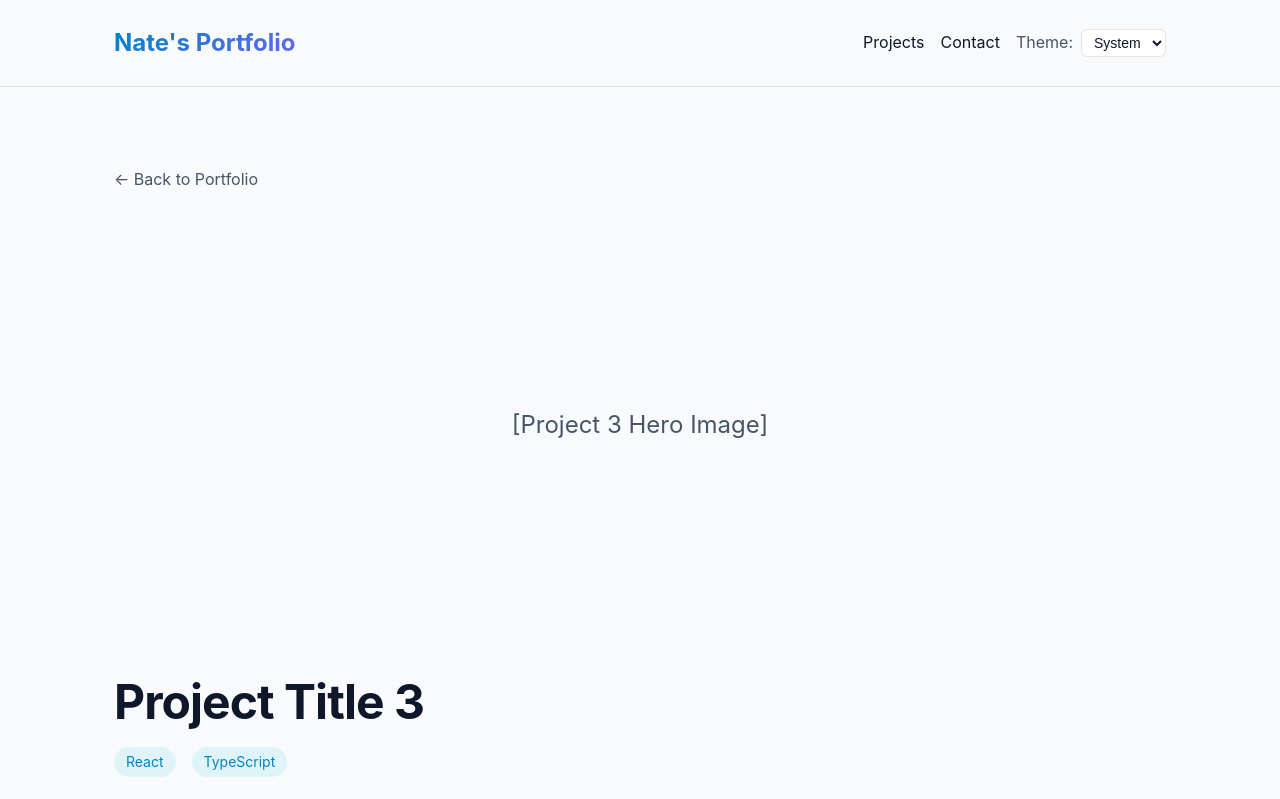
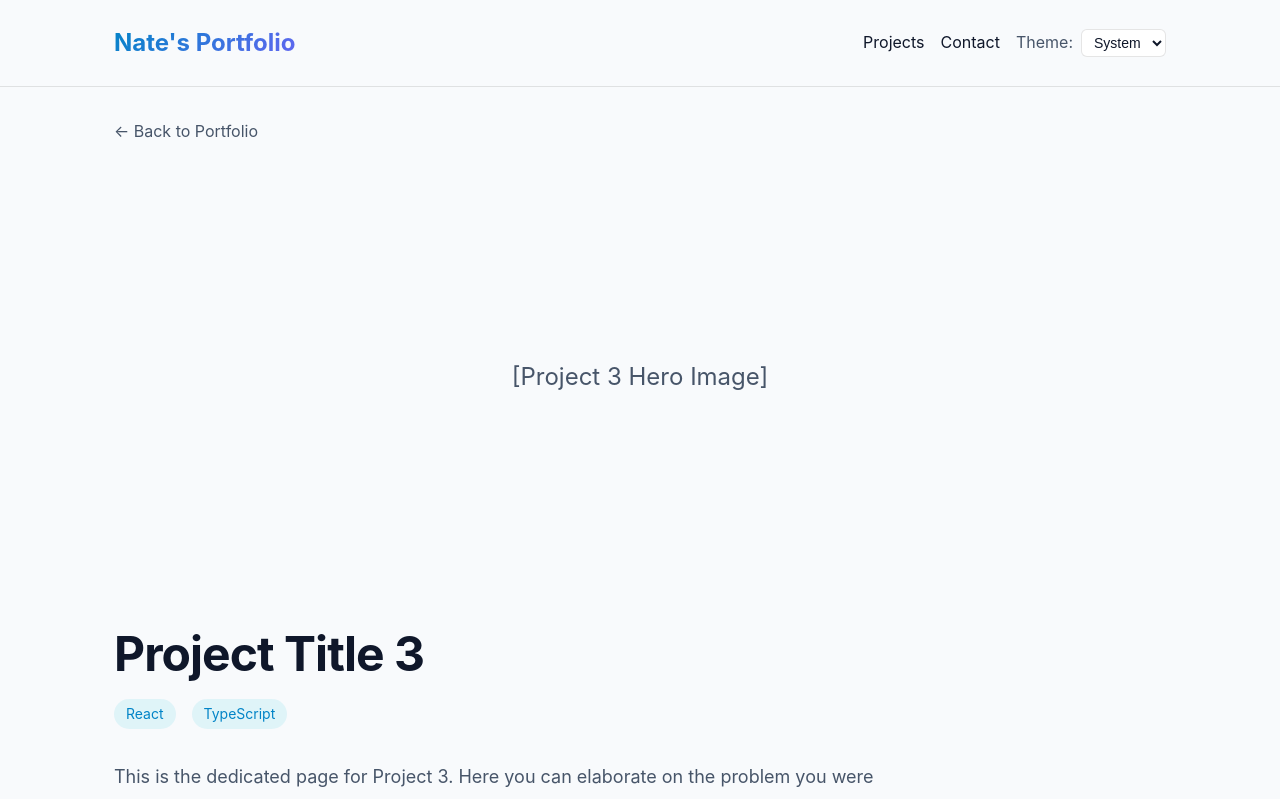
Before and after one commit to nshiff/nate-portfolio, a React (Vite) app: page /project/3 in a window 1280 px wide. Shown: the top 799 px of the page. Built offline with nearby package versions, Linux system fonts and the light colour scheme.

Commit message:
fixup - padding

```diff
--- a/src/pages/Project1.tsx
+++ b/src/pages/Project1.tsx
@@ -2,7 +2,7 @@
 
 export function Project1() {
   return (
-    <main style={{ flex: 1, padding: '5rem 0' }}>
+    <main style={{ flex: 1, padding: '2rem 0' }}>
       <div className="container">
         <Link to="/" style={{ display: 'inline-block', marginBottom: '2rem', color: 'var(--text-secondary)' }}>
           &larr; Back to Portfolio
--- a/src/pages/Project2.tsx
+++ b/src/pages/Project2.tsx
@@ -2,7 +2,7 @@
 
 export function Project2() {
   return (
-    <main style={{ flex: 1, padding: '5rem 0' }}>
+    <main style={{ flex: 1, padding: '2rem 0' }}>
       <div className="container">
         <Link to="/" style={{ display: 'inline-block', marginBottom: '2rem', color: 'var(--text-secondary)' }}>
           &larr; Back to Portfolio
--- a/src/pages/Project3.tsx
+++ b/src/pages/Project3.tsx
@@ -2,7 +2,7 @@
 
 export function Project3() {
   return (
-    <main style={{ flex: 1, padding: '5rem 0' }}>
+    <main style={{ flex: 1, padding: '2rem 0' }}>
       <div className="container">
         <Link to="/" style={{ display: 'inline-block', marginBottom: '2rem', color: 'var(--text-secondary)' }}>
           &larr; Back to Portfolio
```
